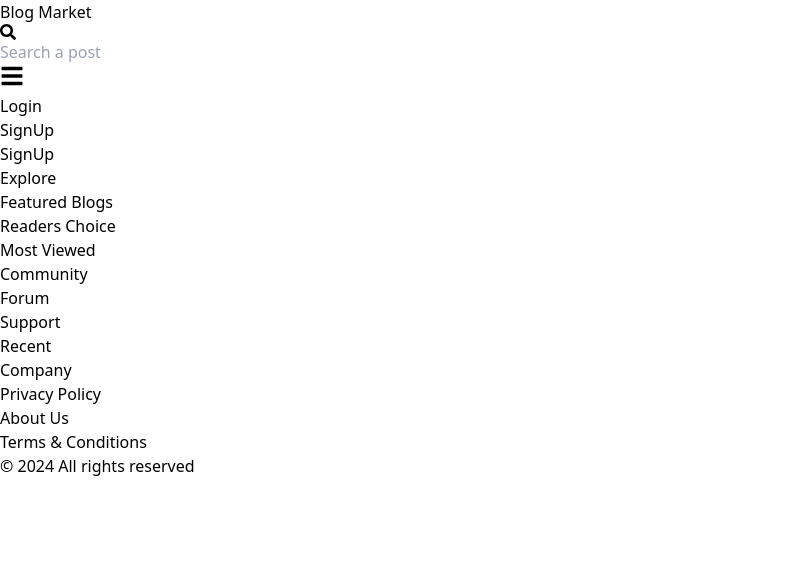
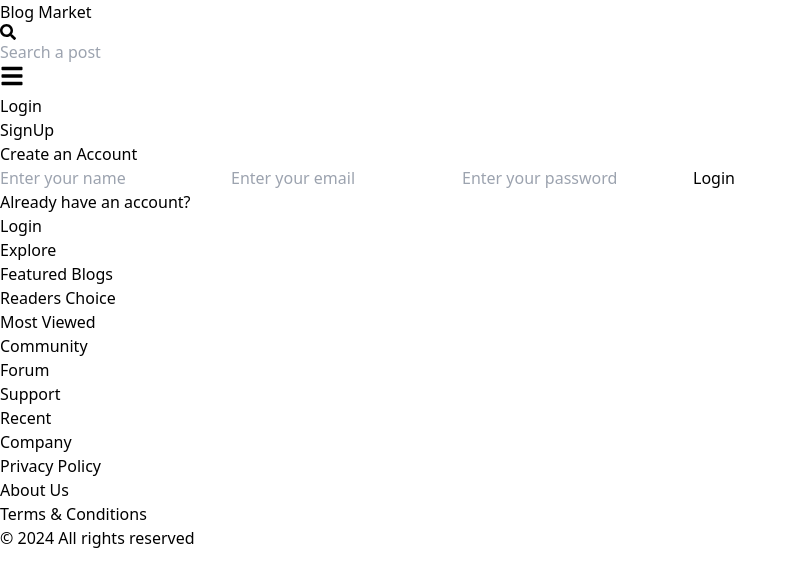
Before and after one commit to muskanswarup/Blog-Application, a React (Vite) app in the folder frontend/: page /sign-up in a window 1280 px wide. Shown: the top 586 px of the page, without its empty margins (0-797 px from the left). Built offline with nearby package versions, Linux system fonts and the light colour scheme.

Commit message:
create signup page

```diff
--- a/frontend/src/pages/Login.jsx
+++ b/frontend/src/pages/Login.jsx
@@ -1,15 +1,19 @@
 import React from 'react'
+import { Link } from 'react-router-dom'
 
 const Login = () => {
   return (
     <div className='w-full flex justify-center items-center h-[70vh]'>
-      <div className='flex flex-col justify-center items-center space-y-4 w-[80%] md:w-[25%]'>
-        <h1 className='text-xl font-bold text-left text-[#2E765E]'>Login to Your Account</h1>
+      <div className='flex flex-col justify-center items-center space-y-6 w-[90%] md:w-[40%] lg:w-[33%] p-6 bg-white rounded-lg shadow-lg'>
+        <h1 className='text-2xl font-bold text-left text-[#2E765E]'>Login to Your Account</h1>
         <input type='text' className='w-full px-4 py-2 border-2 border-[#2E765E] outline-0 rounded-md' placeholder='Enter your email' />
-        <input type='password' className='w-full px-4 py-2 border-2 border-[#2E765E] outline-0 rounded-md' placeholder='Enter your password'/>
+        <input type='password' className='w-full px-4 py-2 border-2 border-[#2E765E] outline-0 rounded-md focus:border-teal-700' placeholder='Enter your password'/>
         <button className='w-full px-4 py-2 bg-[#2E765E] tracking-wide text-white text-lg font-bold rounded-lg hover:bg-teal-700'>Login</button>
+        <div className='flex justify-center items-center space-x-4 text-xs text-[#2E765E] font-semibold tracking-wide' >
+          <span>New here?</span>
+          <span className='hover:text-black'><Link to="/sign-up">Sign Up</Link></span>
+        </div>
       </div>
-
     </div>
   )
 }
--- a/frontend/src/pages/SignUp.jsx
+++ b/frontend/src/pages/SignUp.jsx
@@ -1,10 +1,24 @@
-import React from 'react'
+import React from 'react';
+import { Link } from 'react-router-dom'
+
 
 const SignUp = () => {
   return (
-    <div>
-      SignUp
+    <div className='w-full flex justify-center items-center h-[70vh]'>
+    <div className='flex flex-col justify-center items-center space-y-6 w-[90%] md:w-[40%] lg:w-[33%] p-6 bg-white rounded-lg shadow-lg'>
+      <h1 className='text-2xl font-bold text-left text-[#2E765E]'>Create an Account</h1>
+      <input type='text' className='w-full px-4 py-2 border-2 border-[#2E765E] outline-0 rounded-md' placeholder='Enter your name' />
+      <input type='text' className='w-full px-4 py-2 border-2 border-[#2E765E] outline-0 rounded-md' placeholder='Enter your email' />
+      <input type='password' className='w-full px-4 py-2 border-2 border-[#2E765E] outline-0 rounded-md focus:border-teal-700' placeholder='Enter your password'/>
+      <button className='w-full px-4 py-2 bg-[#2E765E] tracking-wide text-white text-lg font-bold rounded-lg hover:bg-teal-700'>Login</button>
+      <div className='flex justify-center items-center space-x-4 text-xs text-[#2E765E] font-md tracking-wider' >
+        <p>Already have an account?</p>
+        <p className='hover:text-black'><Link to="/sign-up">Login</Link></p>
+      </div>
     </div>
+
+
+  </div>
   )
 }
 
```
